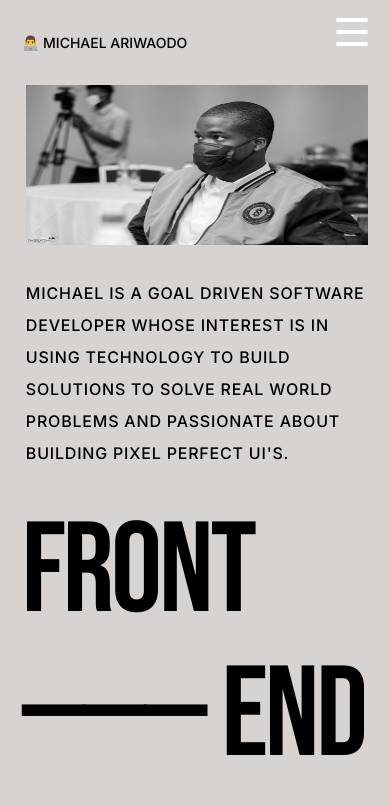
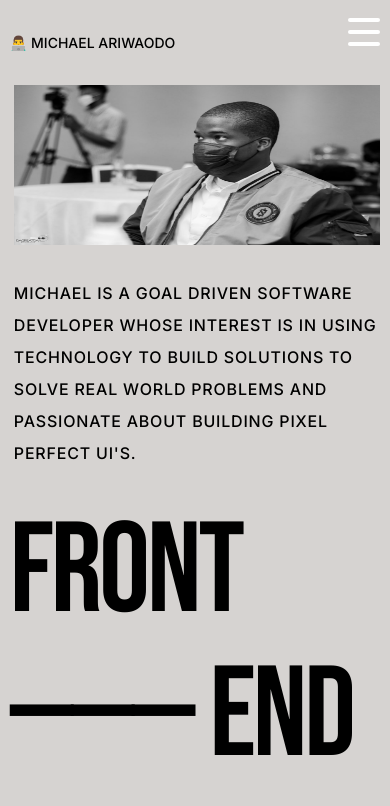
Before and after one commit to KvngMikey/PortfolioUpgrade, a React (Create React App) app: page / in a window 390 px wide. Shown: the top 806 px of the page. Built offline with nearby package versions, Linux system fonts and the light colour scheme.

Commit message:
app wide updates

```diff
--- a/src/components/About.js
+++ b/src/components/About.js
@@ -4,7 +4,7 @@ import deved from '../assets/about-pic.JPG'
 
 const About = () => {
   return (
-    <section id="about" className="flex flex-col-reverse justify-center sm:flex-col p-4 items-center gap-8 mb-12 scroll-mt-40 widescreen:section-min-height tallscreen:section-min-height">
+    <section id="about" className="flex flex-col-reverse justify-center sm:flex-col py-4 px-1 lg:px-4 items-center gap-8 mb-12 scroll-mt-40 widescreen:section-min-height tallscreen:section-min-height">
         {/* <article className="sm:w-1/2">
             <h2 className="max-w-md text-4xl font-bold text-center sm:text-5xl sm:text-left text-slate-900 dark:text-white">
                 Michael Ariwaodo, <span className="text-indigo-700 dark:text-indigo-300">frontend software developer</span>.
--- a/src/components/Header.js
+++ b/src/components/Header.js
@@ -20,7 +20,7 @@ const Header = () => {
 
   return (
     <header className="sticky top-0 z-10">
-    <section className="max-w-[97%] lg:max-w-[85%] mx-auto p-4 flex justify-between items-baseline text-sm lg:text-base xl:text-lg">
+    <section className="max-w-[97%] lg:max-w-[85%] mx-auto py-4 px-1 lg:px-4 flex justify-between items-baseline text-sm lg:text-base xl:text-lg">
         <span className="uppercase hover:opacity-90">
            <a href="#about"> 👨‍💻 Michael Ariwaodo </a>
         </span>
```
